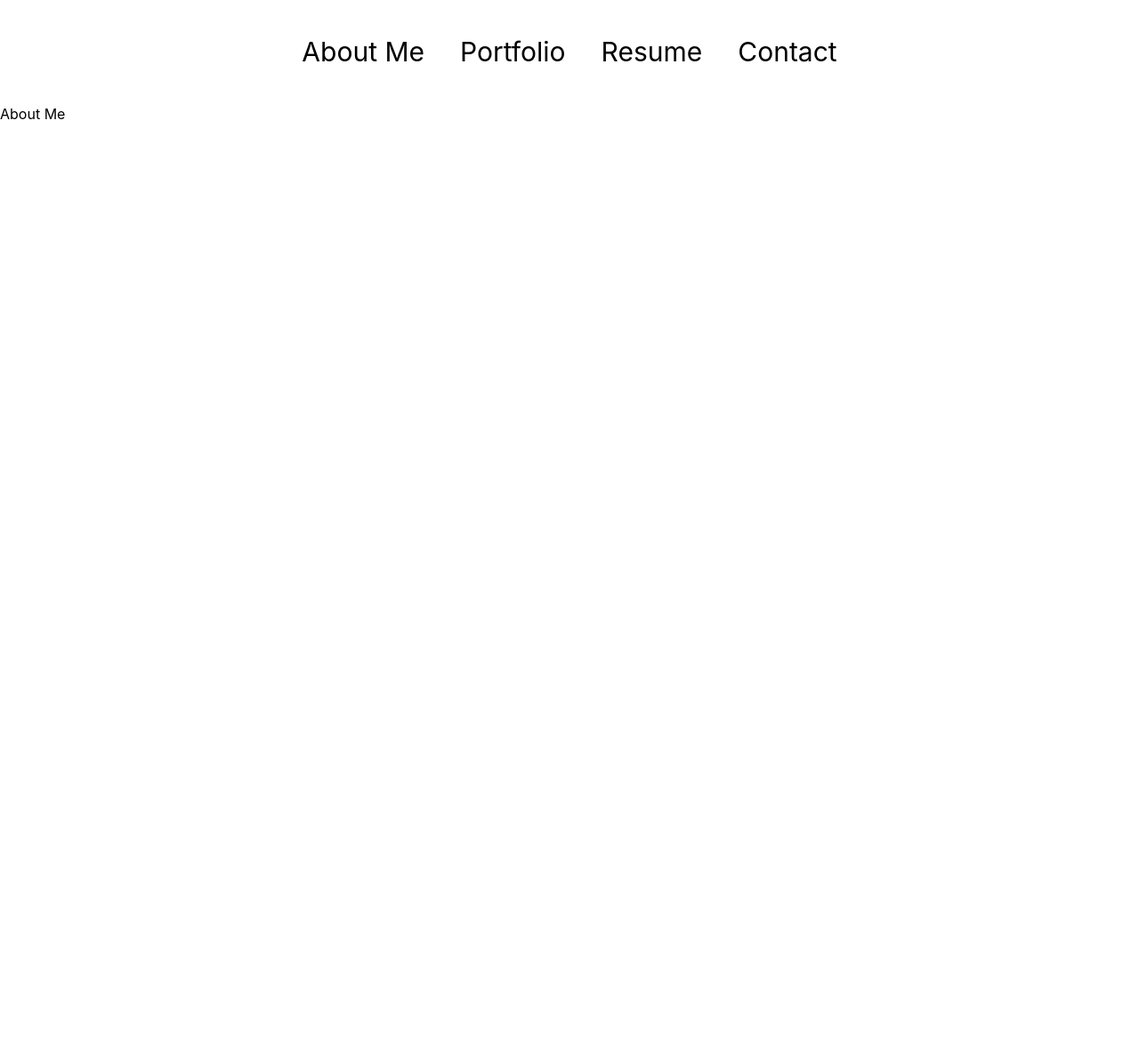
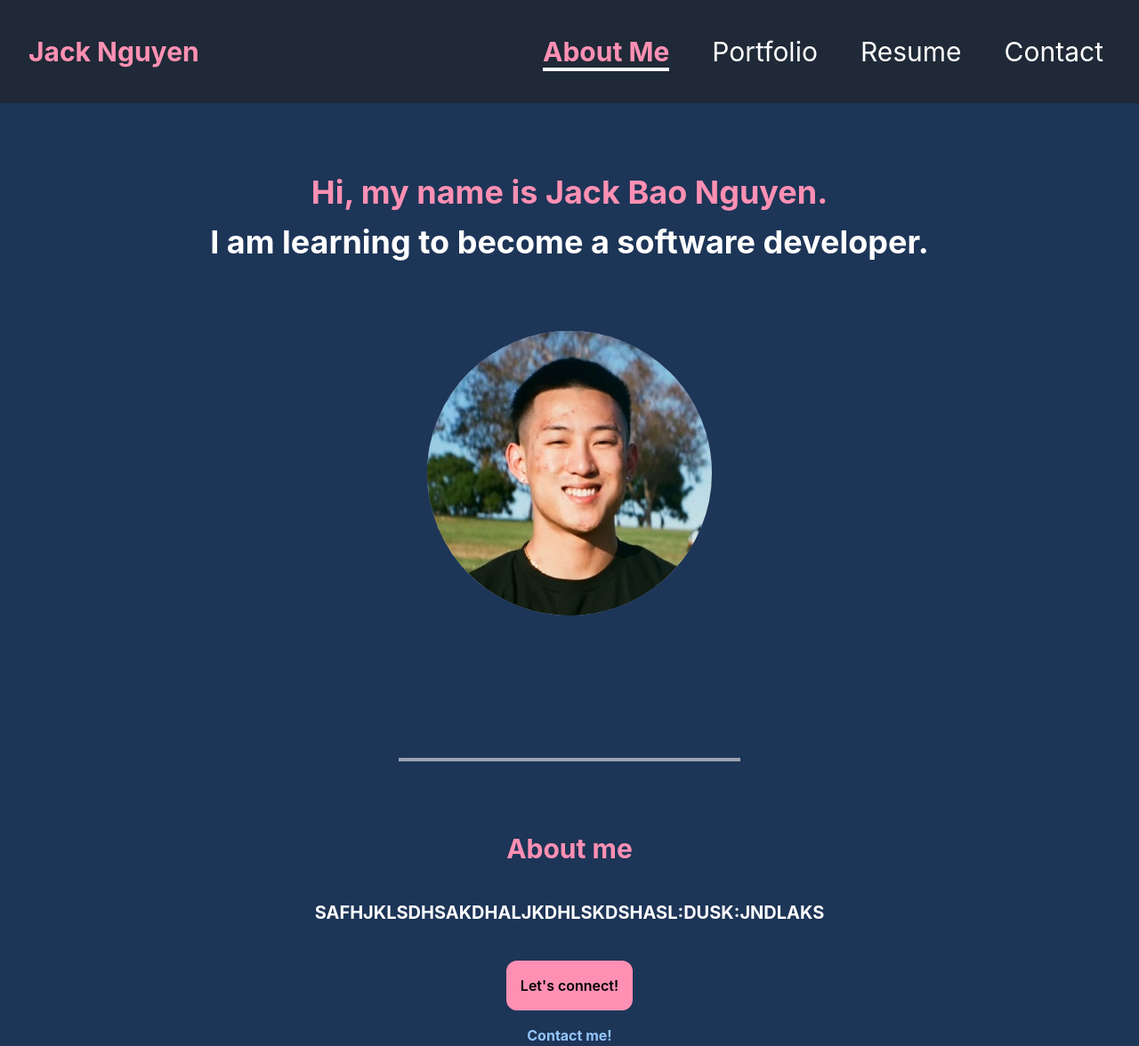
Before and after one commit to jackbngn/react-portfolio, a React (Create React App) app in the folder react-portfolio/: page / in a window 1280 px wide. Shown: the whole page at 89% size. Before the commit the page ends 800 px from the top, so only its background shows below. Built offline with nearby package versions, Linux system fonts and the light colour scheme.

Commit message:
about component, profile picture, animations, css, href to linkedin and contact page

```diff
--- a/react-portfolio/package.json
+++ b/react-portfolio/package.json
@@ -6,6 +6,7 @@
     "@testing-library/jest-dom": "^5.16.5",
     "@testing-library/react": "^13.4.0",
     "@testing-library/user-event": "^13.5.0",
+    "animate.css": "^4.1.1",
     "react": "^18.2.0",
     "react-dom": "^18.2.0",
     "react-scripts": "5.0.1",
--- a/react-portfolio/src/components/Navtabs.js
+++ b/react-portfolio/src/components/Navtabs.js
@@ -2,28 +2,61 @@ import React from 'react';
 
 function NavTabs({ currentPage, handlePage }) {
 	return (
-		<ul className="flex justify-center m-10 text-3xl space-x-10">
+		<nav className="flex items-center justify-between bg-gray-800 ">
+			<p className="text-3xl m-8 text-pink-color font-bold">Jack Nguyen</p>
+
+			<ul className="flex justify-end m-10 text-3xl space-x-12">
 				<li className="">
-				<a href="#about" onClick={() => handlePage('About')}>
+					<a
+						href="#about"
+						onClick={() => handlePage('About')}
+						// ternary operator to add indications css to which tab the user is currently on.
+						className={
+							currentPage === 'About'
+								? 'text-pink-color font-bold border-b-4 border-white'
+								: ''
+						}>
 						About Me
 					</a>
 				</li>
 				<li className="">
-				<a href="#portfolio" onClick={() => handlePage('Portfolio')}>
+					<a
+						href="#portfolio"
+						onClick={() => handlePage('Portfolio')}
+						className={
+							currentPage === 'Portfolio'
+								? 'text-pink-color font-bold border-b-4 border-white'
+								: ''
+						}>
 						Portfolio
 					</a>
 				</li>
 				<li className="">
-				<a href="#resume" onClick={() => handlePage('Resume')}>
+					<a
+						href="#resume"
+						onClick={() => handlePage('Resume')}
+						className={
+							currentPage === 'Resume'
+								? 'text-pink-color font-bold border-b-4 border-white'
+								: ''
+						}>
 						Resume
 					</a>
 				</li>
 				<li className="">
-				<a href="#contact" onClick={() => handlePage('Contact')}>
+					<a
+						href="#contact"
+						onClick={() => handlePage('Contact')}
+						className={
+							currentPage === 'Contact'
+								? 'text-pink-color font-bold border-b-4 border-white'
+								: ''
+						}>
 						Contact
 					</a>
 				</li>
 			</ul>
+		</nav>
 	);
 }
 
--- a/react-portfolio/src/components/PortfolioContainer.js
+++ b/react-portfolio/src/components/PortfolioContainer.js
@@ -8,9 +8,10 @@ import Resume from './pages/Resume';
 export default function PortfolioContainer() {
 	const [currentPage, setCurrentPage] = useState('About');
 
+	// Check what is the currentPage and render that component
 	const renderPage = () => {
 		if (currentPage === 'About') {
-			return <About />;
+			return <About handlePage={handlePage} />;
 		}
 		if (currentPage === 'Portfolio') {
 			return <Portfolio />;
@@ -23,6 +24,7 @@ export default function PortfolioContainer() {
 		}
 	};
 
+	// Function to set the current page
 	const handlePage = (page) => setCurrentPage(page);
 
 	return (
--- a/react-portfolio/src/components/pages/About.js
+++ b/react-portfolio/src/components/pages/About.js
@@ -1,9 +1,61 @@
 import React from 'react';
+import images from '../../images/profile.jpg';
 
-export default function About() {
+export default function About({ handlePage }) {
 	return (
-		<div>
-			<h1>About Me</h1>
+		<div className="font-bold justify-center">
+			<div className="p-10">
+				<div className="text-center text-pink-color text-4xl mt-10 mb-4 animate__animated animate__backInLeft">
+					<p>Hi, my name is Jack Bao Nguyen.</p>
+				</div>
+				<div className="text-center text-4xl animate__animated animate__backInRight">
+					<p className=" mt-2">I am learning to become a software developer.</p>
+				</div>
+				<div className="flex justify-center m-20">
+					<img
+						src={images}
+						alt="Profile"
+						className="w-80 h-80 overflow-hidden rounded-full "
+					/>
+				</div>
+			</div>
+
+			<div className="flex justify-center mt-10">
+				<hr className="w-96 border-2 border-gray-400" />
+			</div>
+
+			<div className="mt-20">
+				<div className="flex justify-center text-3xl text-pink-color">
+					<h4>About me</h4>
+				</div>
+				<div className="flex justify-center mt-10 text-xl">
+					<br />
+					<h6>SAFHJKLSDHSAKDHALJKDHLSKDSHASL:DUSK:JNDLAKS</h6>
+				</div>
+			</div>
+
+			<div>
+				<div className="flex justify-center">
+					<a
+						href="https://www.linkedin.com/in/jack-nguyen-909759266/"
+						target="_blank">
+						<button className="bg-pink-color text-black font-semibold rounded-xl p-2 mt-10 p-4">
+							Let's connect!
+						</button>
+					</a>
+				</div>
+
+				<div className="flex justify-center mt-4">
+					<h6>
+						<a
+							href="#contact"
+							onClick={() => handlePage('Contact')}
+							className="text-blue-300 no-underline hover:underline">
+							Contact me!
+						</a>
+					</h6>
+				</div>
+			</div>
 		</div>
 	);
 }
--- a/react-portfolio/src/index.css
+++ b/react-portfolio/src/index.css
@@ -9,9 +9,16 @@ body {
 		sans-serif;
 	-webkit-font-smoothing: antialiased;
 	-moz-osx-font-smoothing: grayscale;
+	background-color: #1d3557;
+	color: white;
 }
 
 code {
 	font-family: source-code-pro, Menlo, Monaco, Consolas, 'Courier New',
 		monospace;
 }
+@keyframes typing {
+	from {
+		width: 0;
+	}
+}
--- a/react-portfolio/src/index.js
+++ b/react-portfolio/src/index.js
@@ -2,6 +2,7 @@ import React from 'react';
 import ReactDOM from 'react-dom/client';
 import './index.css';
 import App from './App';
+import 'animate.css';
 
 const root = ReactDOM.createRoot(document.getElementById('root'));
 root.render(
--- a/react-portfolio/tailwind.config.js
+++ b/react-portfolio/tailwind.config.js
@@ -3,7 +3,11 @@ module.exports = {
 	purge: ['./src/**/*.{js,jsx}'], // Specify the files to be scanned for classes
 	darkMode: false, // or 'media' or 'class'
 	theme: {
-		extend: {},
+		extend: {
+			colors: {
+				'pink-color': '#ff90b3',
+			},
+		},
 	},
 	variants: {
 		extend: {},
```
Also changed, not shown: react-portfolio/src/components/pages/Skills.js (added), react-portfolio/src/images/profile.jpg (added), 1 other file (tests, documents, lock files or other folders). Lines whose indentation alone changed are shown as unchanged.
